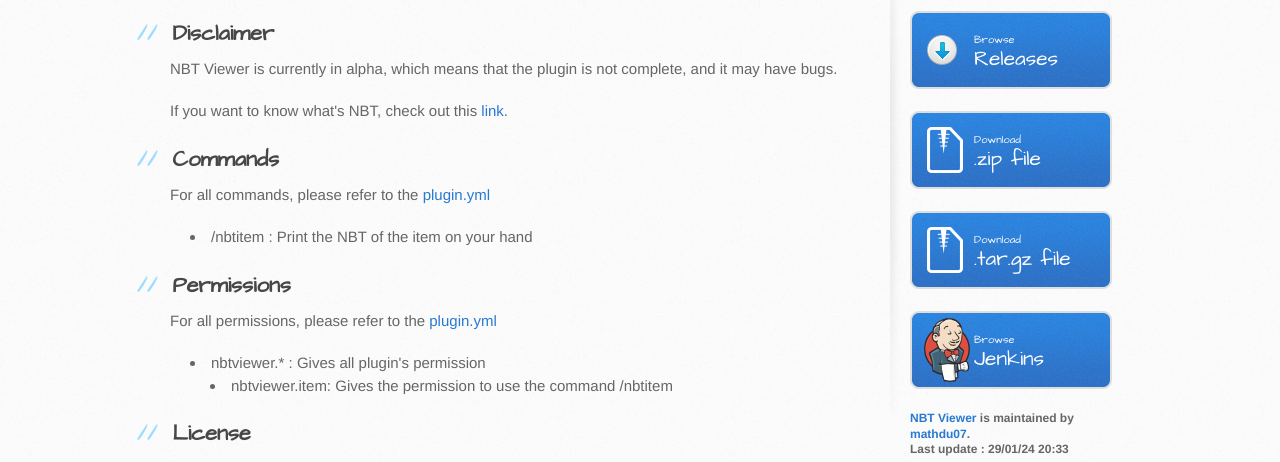
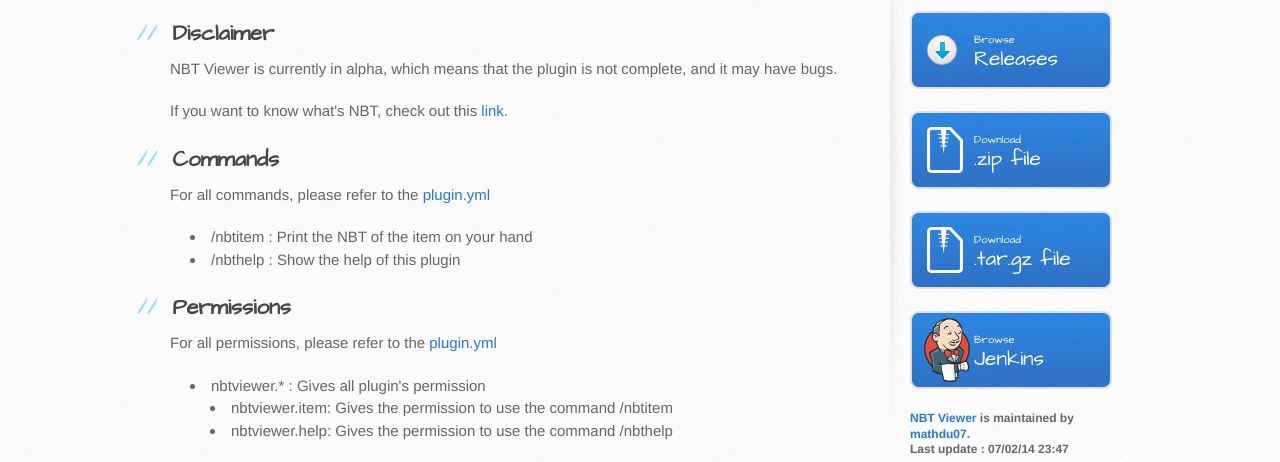
Before and after one commit to mathdu07/NBTViewer, a plain HTML site: page index.html in a window 1280 px wide. Shown: the part 321-783 px from the top of the page. Drawn offline with Linux system fonts and the light colour scheme.

Commit message:
Add nbthelp command

```diff
--- a/index.html
+++ b/index.html
@@ -47,6 +47,7 @@
 
 <ul>
 <li>/nbtitem : Print the NBT of the item on your hand</li>
+<li>/nbthelp : Show the help of this plugin</li>
 </ul>
 
 <h2>
@@ -58,6 +59,7 @@
   <li>nbtviewer.* : Gives all plugin's permission
   <ul>
     <li>nbtviewer.item: Gives the permission to use the command <em>/nbtitem</em></li>
+    <li>nbtviewer.help: Gives the permission to use the command <em>/nbthelp</em></li>
   </ul>
   </li>
 </ul>
@@ -98,7 +100,7 @@
             Jenkins
           </a>
 
-          <p class="repo-owner"><a href="https://github.com/mathdu07/NBTViewer">NBT Viewer</a> is maintained by <a href="https://github.com/mathdu07">mathdu07</a>.<br/> Last update : <em>29/01/24 20:33</em></p>
+          <p class="repo-owner"><a href="https://github.com/mathdu07/NBTViewer">NBT Viewer</a> is maintained by <a href="https://github.com/mathdu07">mathdu07</a>.<br/> Last update : <em>07/02/14 23:47</em></p>
 
           <p>This page was generated by <a href="https://pages.github.com">GitHub Pages</a> using the Architect theme by <a href="https://twitter.com/jasonlong">Jason Long</a>.</p>
         </aside>
```
